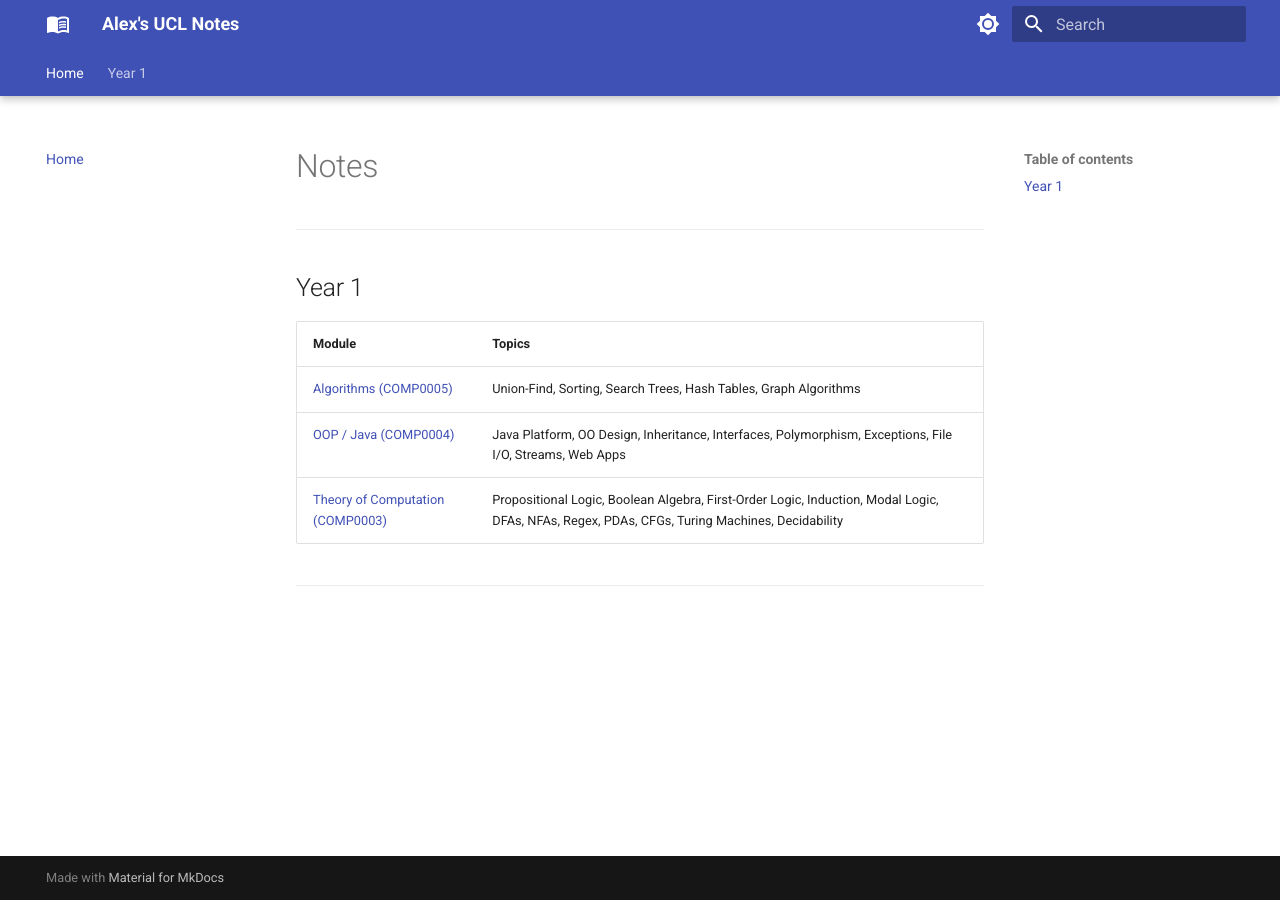
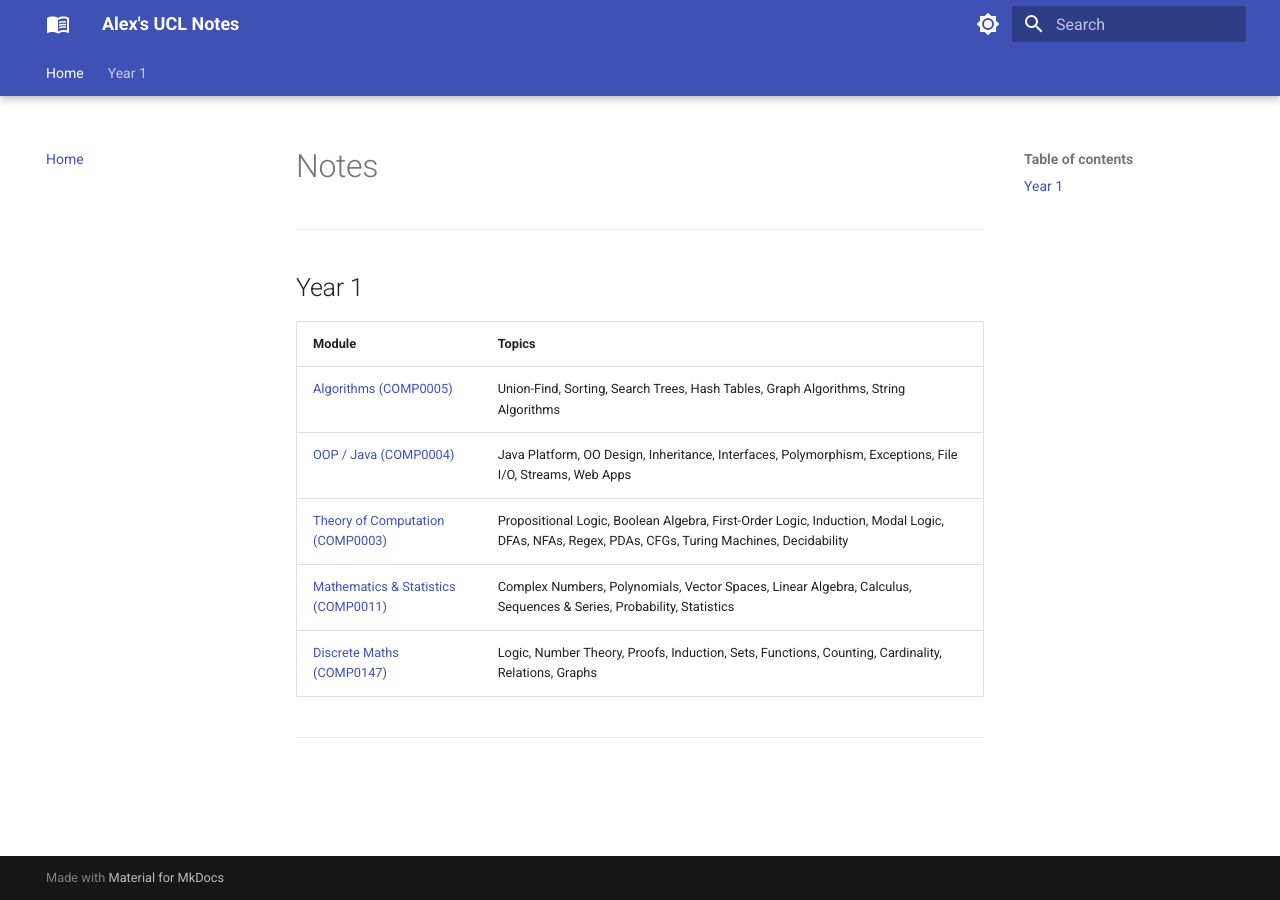
Before and after one commit to alexlhtam/ucl, an MkDocs documentation site: the page built from ucl/index.md, in a window 1280 px wide. Built offline with MkDocs 1.6.1 and Material for MkDocs 9.7.7, drawn with Linux system fonts in a browser that asks for light colours.

Commit message:
Expand home index with COMP0011, COMP0147, and string algorithms.
Adds module rows for Mathematics & Statistics and Discrete Maths, and mentions string algorithms under COMP0005.

Made-with: Cursor

```diff
--- a/ucl/index.md
+++ b/ucl/index.md
@@ -6,8 +6,10 @@
 
 | Module | Topics |
 |--------|--------|
-| [Algorithms (COMP0005)](year1/comp0005/cursor-notes/01-union-find.md) | Union-Find, Sorting, Search Trees, Hash Tables, Graph Algorithms |
+| [Algorithms (COMP0005)](year1/comp0005/cursor-notes/01-union-find.md) | Union-Find, Sorting, Search Trees, Hash Tables, Graph Algorithms, String Algorithms |
 | [OOP / Java (COMP0004)](year1/comp0004/cursor-notes/01-intro-to-java.md) | Java Platform, OO Design, Inheritance, Interfaces, Polymorphism, Exceptions, File I/O, Streams, Web Apps |
 | [Theory of Computation (COMP0003)](year1/comp0003/cursor-notes/logic/01-overview-and-history.md) | Propositional Logic, Boolean Algebra, First-Order Logic, Induction, Modal Logic, DFAs, NFAs, Regex, PDAs, CFGs, Turing Machines, Decidability |
+| [Mathematics & Statistics (COMP0011)](year1/comp0011/master-notes/complex-numbers.md) | Complex Numbers, Polynomials, Vector Spaces, Linear Algebra, Calculus, Sequences & Series, Probability, Statistics |
+| [Discrete Maths (COMP0147)](year1/comp0147/cursor-notes/01-numbers.md) | Logic, Number Theory, Proofs, Induction, Sets, Functions, Counting, Cardinality, Relations, Graphs |
 
 ---
```
